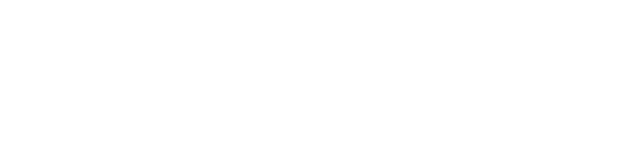
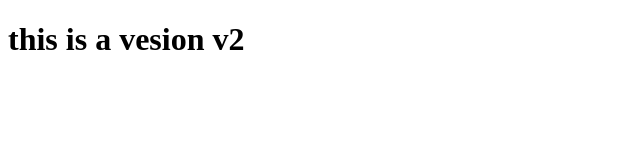
Before and after one commit to rishix15/myrepo, a plain HTML site: page index.html in a window 1280 px wide. Shown: the whole page, without its empty margins (0-640 px from the left). Drawn offline with Linux system fonts and the light colour scheme.

Commit message:
This is v2

```diff
--- a/index.html
+++ b/index.html
@@ -6,6 +6,6 @@
     <title>Document</title>
 </head>
 <body>
-
+    <h1>this is a vesion v2</h1>
 </body>
 </html>
```
